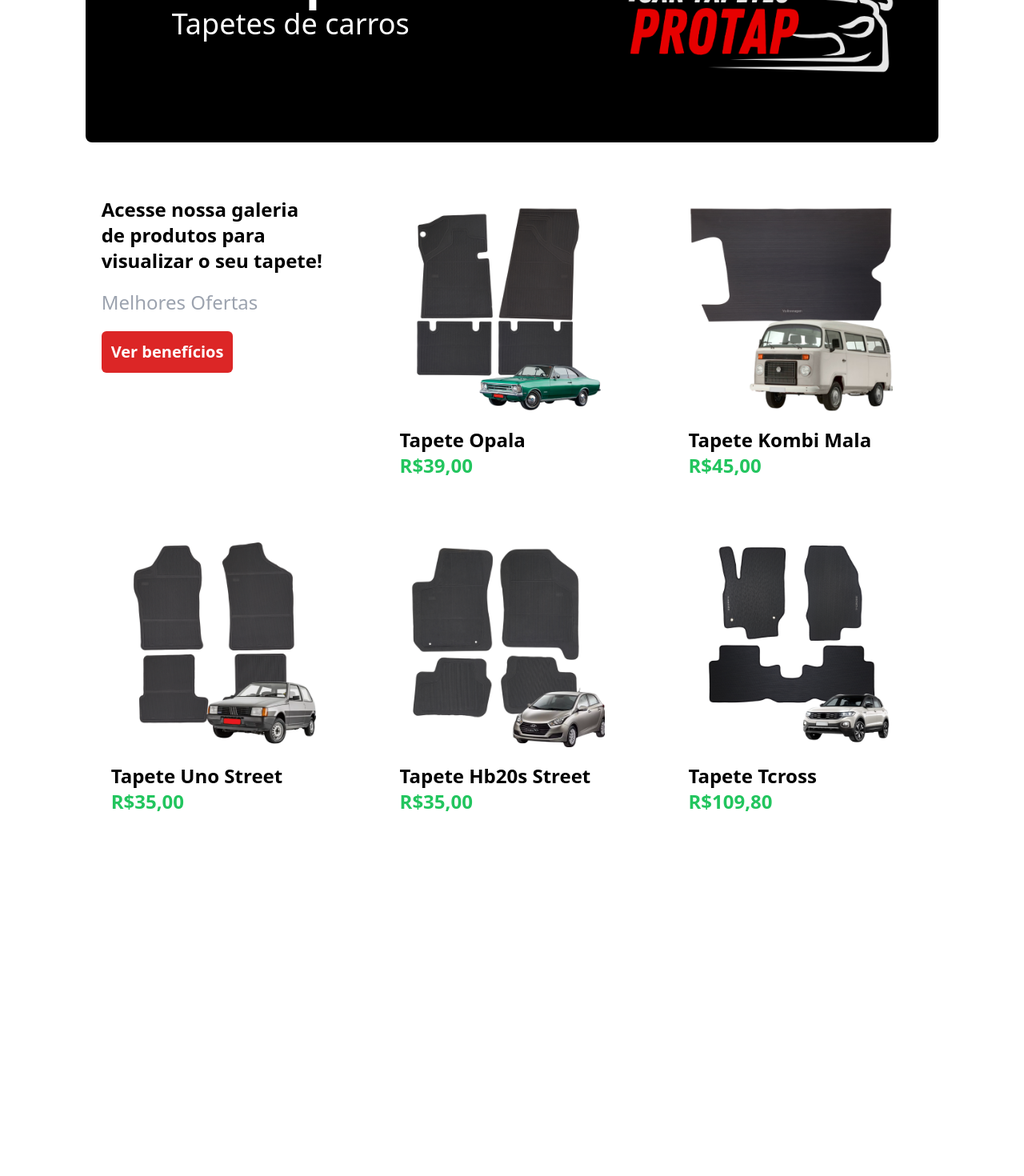
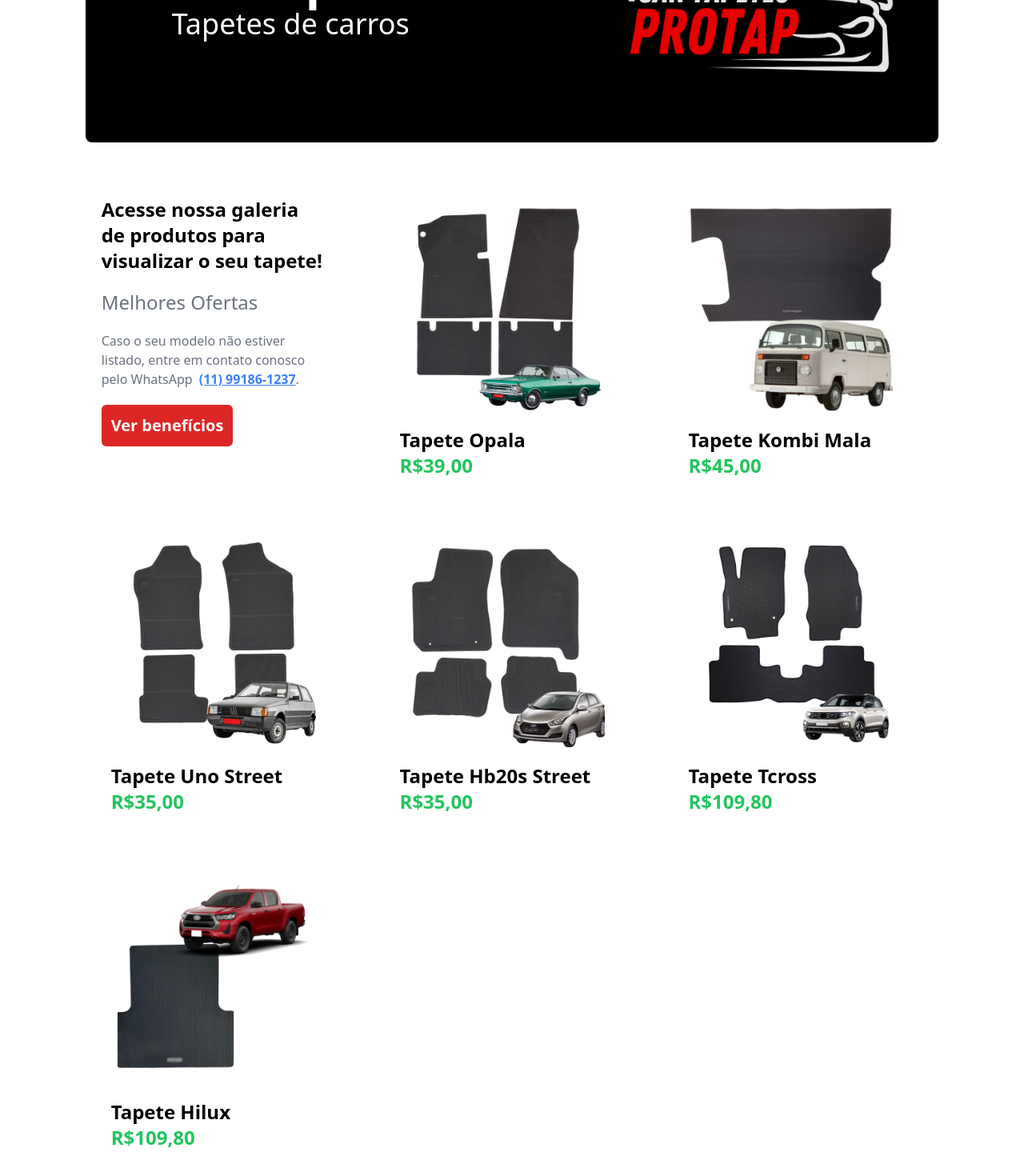
Before and after one commit to Jaqueline107/protap, a Next.js app: page / in a window 1280 px wide. Shown: the part 282-1752 px from the top of the page at 80% size. Before the commit the page ends 1332 px from the top, so only its background shows below. Built offline with nearby package versions, Linux system fonts and the light colour scheme.

Commit message:
add produtos

```diff
--- a/src/app/Components/modal.tsx
+++ b/src/app/Components/modal.tsx
@@ -33,12 +33,12 @@
         className="bg-white rounded-lg p-6 w-80 relative"
         onClick={(e) => e.stopPropagation()} // Impede que o clique no modal feche-o
       >
-        {/* Ícone de fechar (Fix) */}
+        {/* Ícone de fechar */}
         <button
           onClick={onClose}
           className="absolute top-0 right-2 text-4xl text-gray-700 hover:text-black"
         >
-          &times; {/* Ícone de fechar simples */}
+          &times;
         </button>
 
         <h2 className="text-2xl font-bold mb-4">Selecione o modelo</h2>
@@ -67,13 +67,46 @@
               Tapete Uno Street
             </button>
           </Link>
+          <Link href="/Produtos?produto=Hb20s">
+            <button
+              onClick={() => onSelect("Hb20s")}
+              className="w-full bg-gray-200 hover:bg-lime-200 p-3 rounded-md text-xl text-left"
+            >
+              Tapete HB20s street
+            </button>
+          </Link>
+          <Link href="/Produtos?produto=Tcross">
+            <button
+              onClick={() => onSelect("Tcross")}
+              className="w-full bg-gray-200 hover:bg-lime-200 p-3 rounded-md text-xl text-left"
+            >
+              Tapete T-Cross
+            </button>
+          </Link>
+          <Link href="/Produtos?produto=Polo">
+            <button
+              onClick={() => onSelect("Polo")}
+              className="w-full bg-gray-200 hover:bg-lime-200 p-3 rounded-md text-xl text-left"
+            >
+              Tapete Polo
+            </button>
+          </Link>
+        </div>
+
+        {/* Alerta caso o modelo não esteja listado */}
+        <div className="mt-4 bg-yellow-200 text-yellow-800 p-3 rounded-md text-center">
+          <p>
+            Não encontrou o modelo desejado? Entre em contato conosco pelo
+            WhatsApp através do número{" "}
+            <span className="font-semibold">+55 11 99186-1237</span>.
+          </p>
         </div>
 
         <button
           onClick={onClose}
           className="mt-4 w-full bg-red-600 text-white p-2 rounded-md hover:bg-red-700"
         >
-          Não quero ver os beneficios
+          Não quero ver os benefícios
         </button>
       </div>
     </div>
--- a/src/app/Produtos/page.tsx
+++ b/src/app/Produtos/page.tsx
@@ -68,6 +68,13 @@
     description:
       "Tapetes sob medida para o Polo, combinando bordado exclusivo e base pinada para maior aderência. Proporcionam elegância, proteção e segurança ao interior do veículo.",
     images: ["/polo/polo.png", "/beneficio/polo.png"],
+  },
+  Hilux: {
+    name: "Tapete Hilux",
+    price: "R$112,50",
+    description:
+      "Tapetes sob medida para a Hilux, desenvolvidos com bordado exclusivo e base pinada para garantir aderência e segurança. Proporcionam estilo, proteção e durabilidade ao interior do veículo, alinhando conforto e sofisticação.",
+    images: ["/hilux/hilux.png", "/hilux/hilux.png"],
   },
 };
 
--- a/src/app/page.tsx
+++ b/src/app/page.tsx
@@ -43,6 +43,13 @@
     image: "/tcross.png",
     href: "/Produtos?produto=Tcross",
   },
+  {
+    id: 6,
+    name: "Tapete Hilux",
+    price: "R$109,80",
+    image: "/hilux/hiluxfrente.png",
+    href: "/Produtos?produto=Tcross",
+  },
 ];
 
 export default function Home() {
@@ -70,9 +77,24 @@
             <p className="text-black font-semibold text-2xl mb-5">
               Acesse nossa galeria de produtos para visualizar o seu tapete!
             </p>
-            <p className="text-gray-400 text-2xl font-light mb-5">
+
+            <p className="text-gray-500 text-2xl font-light mb-5">
               Melhores Ofertas
             </p>
+            <p className="text-gray-500 text-md font-light mb-5">
+              Caso o seu modelo não estiver listado, entre em contato conosco
+              pelo WhatsApp{" "}
+              <a
+                href="https://wa.me/5511991861237"
+                target="_blank"
+                rel="noopener noreferrer"
+                className="text-blue-500 underline font-semibold ml-1"
+              >
+                (11) 99186-1237
+              </a>
+              .
+            </p>
+
             <button
               onClick={handleViewBenefits}
               className="rounded-md bg-red-600 hover:bg-opacity-85 p-3 text-white font-semibold text-xl"
```
Also changed, not shown: public/hilux/hilux.png (added), public/hilux/hiluxfrente.png (added).
